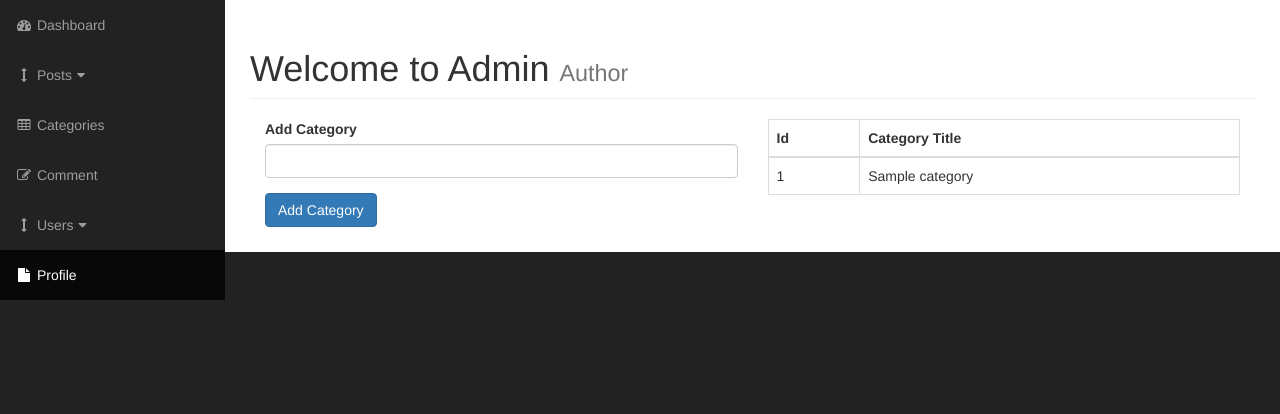
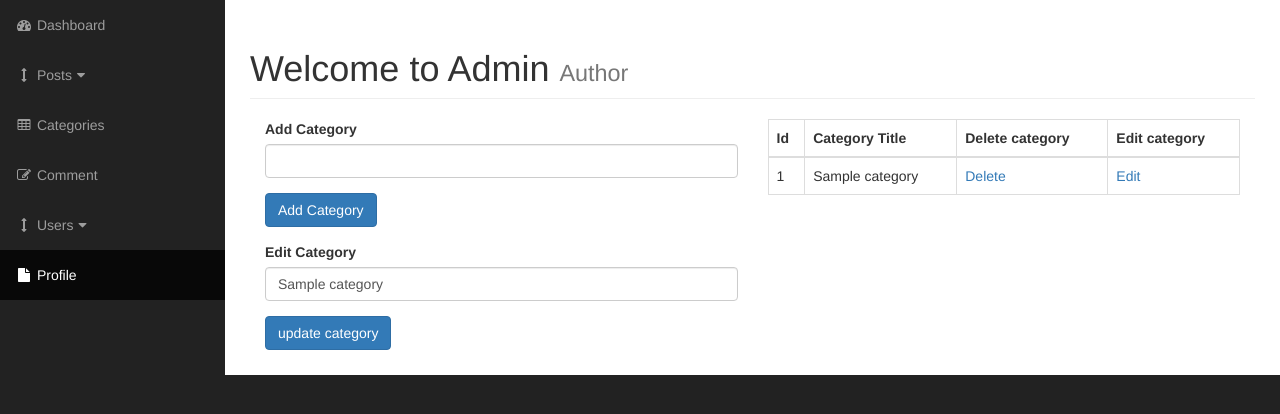
Before and after one commit to Sathiskumar-S/cms_project, a PHP site: page /admin/categories.php?edit=1 in a window 1280 px wide. Shown: the part 51-465 px from the top of the page. Run offline with PHP 8.4, Linux system fonts and the light colour scheme; tables that the repository leaves empty or names only in its code hold one stand-in row (values such as "Sample post").

Commit message:
categories code updated

```diff
--- a/admin/categories.php
+++ b/admin/categories.php
@@ -48,6 +48,12 @@
                                     <input class="btn btn-primary" type="submit" value="Add Category" name="submit">
                                 </div>
                             </form>
+                            <?php
+                                if(isset($_GET['edit'])){
+                                    $cat_id = $_GET['edit'];
+                                    include "includes/update_categories.php";
+                                }
+                            ?>
                         </div>
                         <div class="col-xs-6">
                             <?php
@@ -60,6 +66,8 @@
                                     <tr>
                                         <th>Id</th>
                                         <th>Category Title</th>
+                                        <th>Delete category</th>
+                                        <th>Edit category</th>
                                     </tr>
                                 </thead>
                                 <tbody>
@@ -70,11 +78,21 @@
                                             echo "<tr>";
                                             echo "<td>$admin_id</td>";
                                             echo "<td>$admin_cat</td>";
+                                            echo "<td><a href='categories.php?delete={$admin_id}'>Delete</a></td>";
+                                            echo "<td><a href='categories.php?edit={$admin_id}'>Edit</a></td>";
                                             echo "</tr>";
                                         }
                                     ?>
                                 </tbody>
                             </table>
+                            <?php
+                            if(isset($_GET['delete'])){
+                                $the_cat_id = $_GET['delete'];
+                                $delete_query = "DELETE FROM category WHERE cat_id = $the_cat_id ";
+                                $delete_cat_query = mysqli_query($connection,$delete_query);
+                                //header("Location: categories.php");
+                            }
+                            ?>
                         </div>
                         <!-- <ol class="breadcrumb">
                             <li>
--- /dev/null
+++ b/admin/includes/update_categories.php
@@ -0,0 +1,34 @@
+                            <form action="categories.php" method="post">
+                                <div class="form-group">
+                                    <label for="add category">Edit Category</label>
+                                    <?php
+                                        if(isset($_GET['edit'])){
+                                            $cat_id = $_GET['edit'];
+                                            $connection = mysqli_connect("localhost","cms_system","Sathis@243214","cms");
+                                            $query = "SELECT * FROM category WHERE cat_id = $cat_id";
+                                            $select_cat_admin = mysqli_query($connection , $query);
+
+                                            while($row = mysqli_fetch_assoc($select_cat_admin)){
+                                                $admin_id = $row['cat_id'];
+                                                $admin_cat = $row['cat_name'];
+                                            ?>
+                                            <input type="text" class="form-control" name="cat_name" value="<?php if(isset($admin_cat)){echo $admin_cat;} ?>">
+
+                                          <?php } }?>
+                                    <?php
+                                     //Updating category
+                                     if(isset($_POST['update_category'])){
+                                        $cat_update_title = $_POST['cat_name'];
+                                        $update_query = "UPDATE category SET cat_name ='{$cat_update_title}' WHERE cat_id ={$cat_id}";
+                                        $update_admin_query = mysqli_query($connection , $update_query);
+                                        if(!$update_admin_query){
+                                            die("QUERY FAILED" . mysqli_error($connection));
+                                        }
+                                     }
+
+                                    ?>
+                                </div>
+                                <div class="form-group">
+                                    <input class="btn btn-primary" type="submit" value="update category" name="update_category">
+                                </div>
+                            </form>
--- a/admin/index.php
+++ b/admin/index.php
@@ -1,5 +1,7 @@
 <?php include "includes/header.php"?>
 
+
+<?php ob_start(); ?>
 <body>
 
     <div id="wrapper">
```
